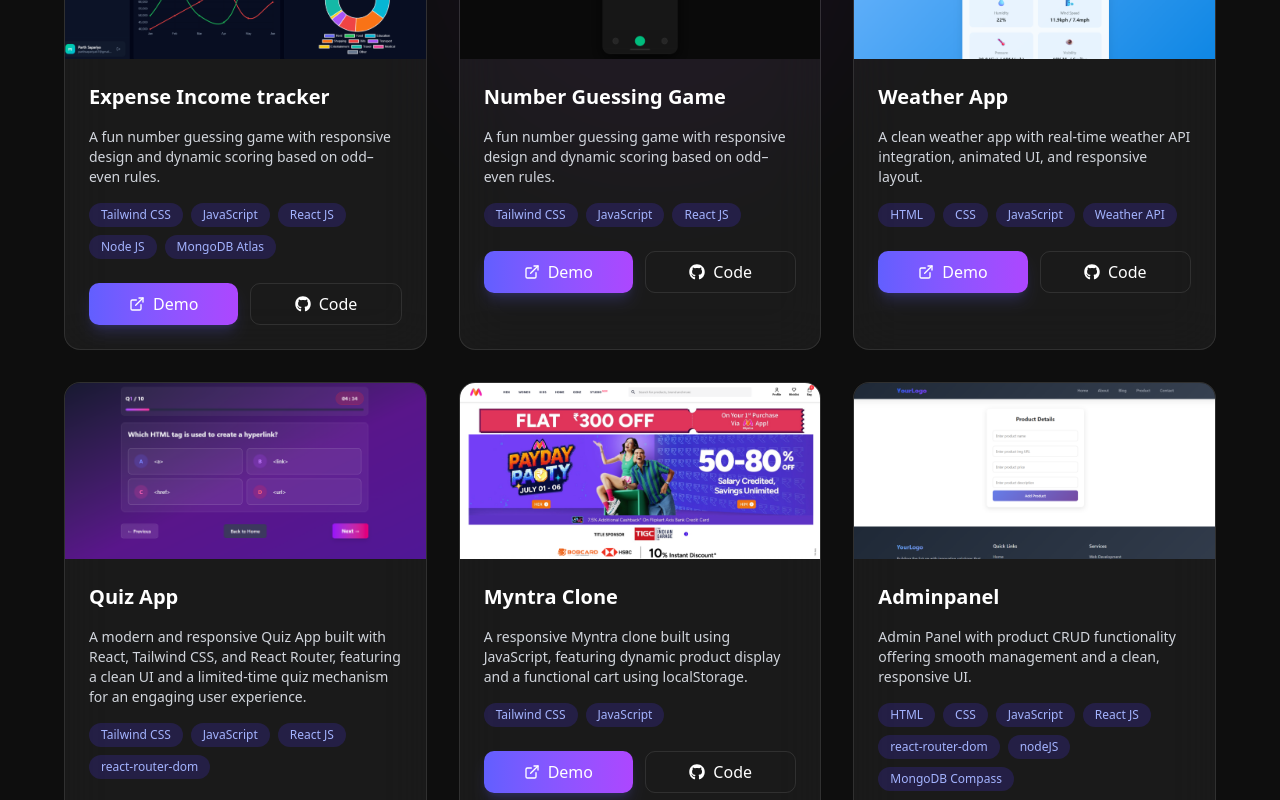
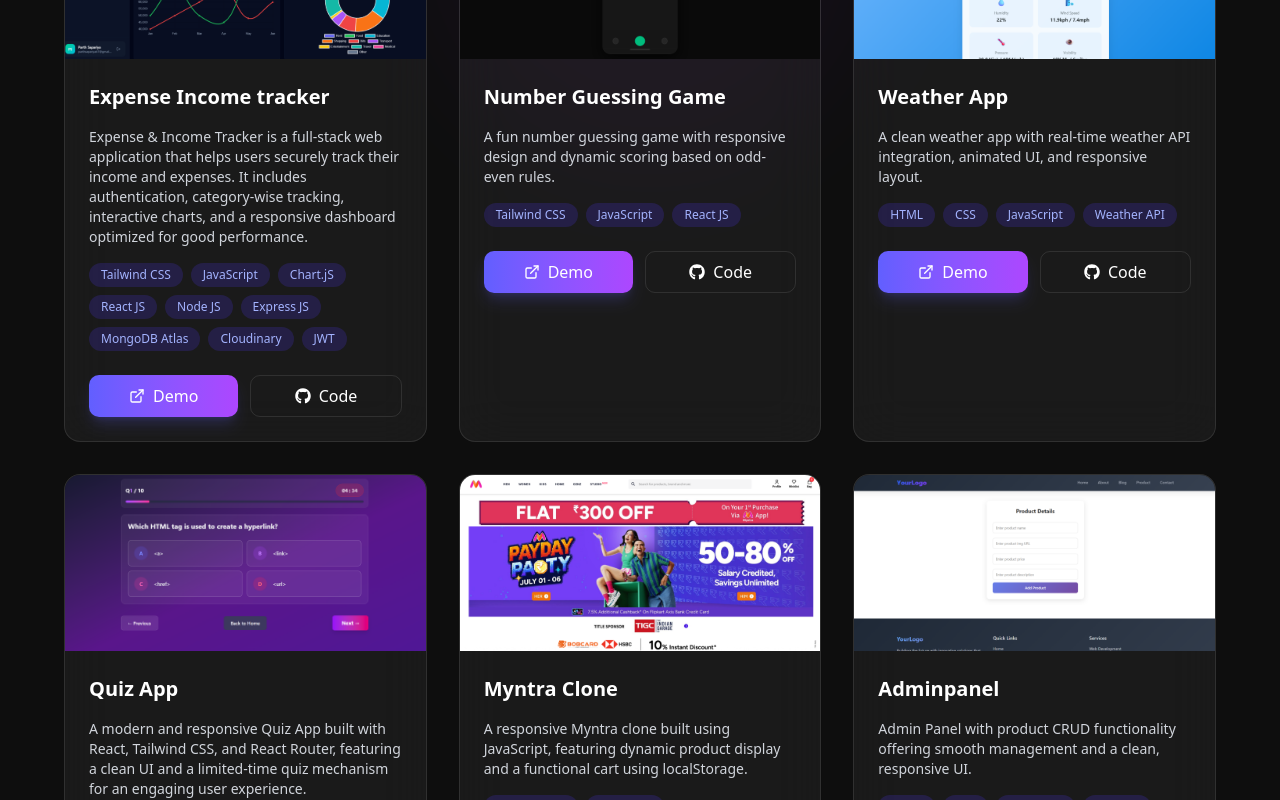
Before and after one commit to parthsapariya745/parth-portfolio, a Next.js app: page / in a window 1280 px wide. Shown: the part 3040-3840 px from the top of the page. Built offline with nearby package versions, Linux system fonts and the light colour scheme.

Commit message:
update portfolio like project section

```diff
--- a/components/projects.jsx
+++ b/components/projects.jsx
@@ -9,8 +9,8 @@ const projects = [
     id: 1,
     title: "Expense Income tracker",
     description:
-      "A fun number guessing game with responsive design and dynamic scoring based on odd–even rules.",
-    tech: ["Tailwind CSS", "JavaScript", "React JS", "Node JS", "MongoDB Atlas"],
+      "Expense & Income Tracker is a full-stack web application that helps users securely track their income and expenses. It includes authentication, category-wise tracking, interactive charts, and a responsive dashboard optimized for good performance.",
+    tech: ["Tailwind CSS", "JavaScript", "Chart.jS", "React JS", "Node JS", "Express JS", "MongoDB Atlas", "Cloudinary", "JWT"],
     demo: "https://expense-income-tracker-client.pages.dev",
     source: "https://github.com/parthsapariya745/Expense_Income_Tracker_client",
     imgPath: "/expense-income-tracker.png",
@@ -19,7 +19,7 @@ const projects = [
     id: 2,
     title: "Number Guessing Game",
     description:
-      "A fun number guessing game with responsive design and dynamic scoring based on odd–even rules.",
+      "A fun number guessing game with responsive design and dynamic scoring based on odd-even rules.",
     tech: ["Tailwind CSS", "JavaScript", "React JS"],
     demo: "https://number-guessing-game-react-js.netlify.app",
     source: "https://github.com/parthsapariya745/Number-Guessing-game",
@@ -60,7 +60,7 @@ const projects = [
     title: "Adminpanel",
     description:
       "Admin Panel with product CRUD functionality offering smooth management and a clean, responsive UI.",
-    tech: ["HTML", "CSS", "JavaScript", "React JS", "react-router-dom", "nodeJS", "MongoDB Compass"],
+    tech: ["HTML", "CSS", "JavaScript", "React JS", "react-router-dom", "Node JS", "Express JS", "MongoDB Compass"],
     demo: "https://react-router-dom-login-signup.netlify.app",
     source: "https://github.com/parthsapariya745/login-singup-react-router-dom",
     imgPath: "/adminpanel.png",
```
